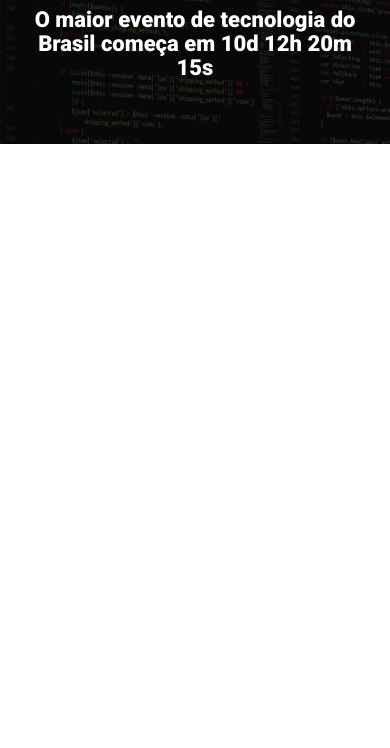
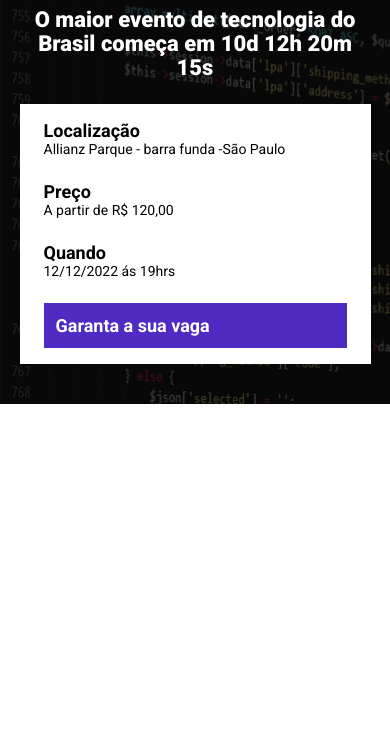
Before and after one commit to eriicdev/ebac_tech_talks, a website built with Parcel: page src/index.html in a window 390 px wide. Shown: the part 96-844 px from the top of the page. Built offline with nearby package versions, Linux system fonts and the light colour scheme.

Commit message:
finalizando o hero e adicionando as informações do evento

```diff
--- a/src/index.html
+++ b/src/index.html
@@ -16,6 +16,25 @@
             <p class="hero__text">
                 O maior evento de tecnologia do Brasil começa em 10d 12h 20m 15s
             </p>
+            <div class="infos-bar">
+                <ul class="infos-bar__infos">
+                    <li class="infos-bar__infos__item">
+                        <b>Localização</b>
+                        Allianz Parque - barra funda -São Paulo
+                    </li>
+                    <li class="infos-bar__infos__item">
+                        <b>Preço</b>
+                        A partir de R$ 120,00
+                    </li>
+                    <li class="infos-bar__infos__item">
+                        <b>Quando</b>
+                        12/12/2022 ás 19hrs
+                    </li>
+                </ul>
+                <a href="#" class="button button--primary">
+                    Garanta a sua vaga
+                </a>
+            </div>
         </div>
     </header>
 
--- /dev/null
+++ b/src/styles/components/_buttons.scss
@@ -0,0 +1,22 @@
+.button{
+    padding: 12px;
+    font-size: 18px;
+    font-weight: bold;
+    text-align: center;
+    white-space: nowrap;  //forçando o texto a nao quebrar e ficar na mesma linha
+
+    &--primary{
+        color: #fff;
+        background-color: #4f2ac3;
+    }
+
+    @media(max-width:640px){
+        display: block;
+        width: 100%;
+    }
+
+    @media(max-width:1024px){
+        display: flex;
+        align-items: center;
+    }
+}
--- /dev/null
+++ b/src/styles/components/_infos_bar.scss
@@ -0,0 +1,41 @@
+.infos-bar{
+    padding: 16px 24px;
+    background-color: #fff;
+    display: flex;
+    justify-content: space-between;
+
+
+    &__infos{
+        display: flex;
+        gap: 40px;
+
+        &__item{
+            font-size: 14px;
+            color: #000;
+
+            b{
+                color: #000;
+                font-size: 18px;
+                display: block;  //faz com que oque tiver na tag b ocupe uma linha só pra ele
+            }
+        }
+    }
+
+    @media (max-width: 640px){
+        display: block;
+
+        &__infos{
+            display: block;
+
+            &__item{
+                margin-bottom: 24px;
+            }
+        }
+    }
+
+    @media(max-width:1024px){
+        &__infos{
+            gap: 16px;
+        }
+    }
+}
--- a/src/styles/main.scss
+++ b/src/styles/main.scss
@@ -1,4 +1,6 @@
-@use '_hero.scss';
+@use 'hero';
+@use 'components/infos_bar';
+@use 'components/buttons';
 
 * {
     margin: 0;
@@ -6,6 +8,8 @@
     box-sizing: border-box;
     font-family: Roboto, sans-serif;
     color: #fff;
+    list-style: none;
+    text-decoration: none;
 }
 
 .container{
```
